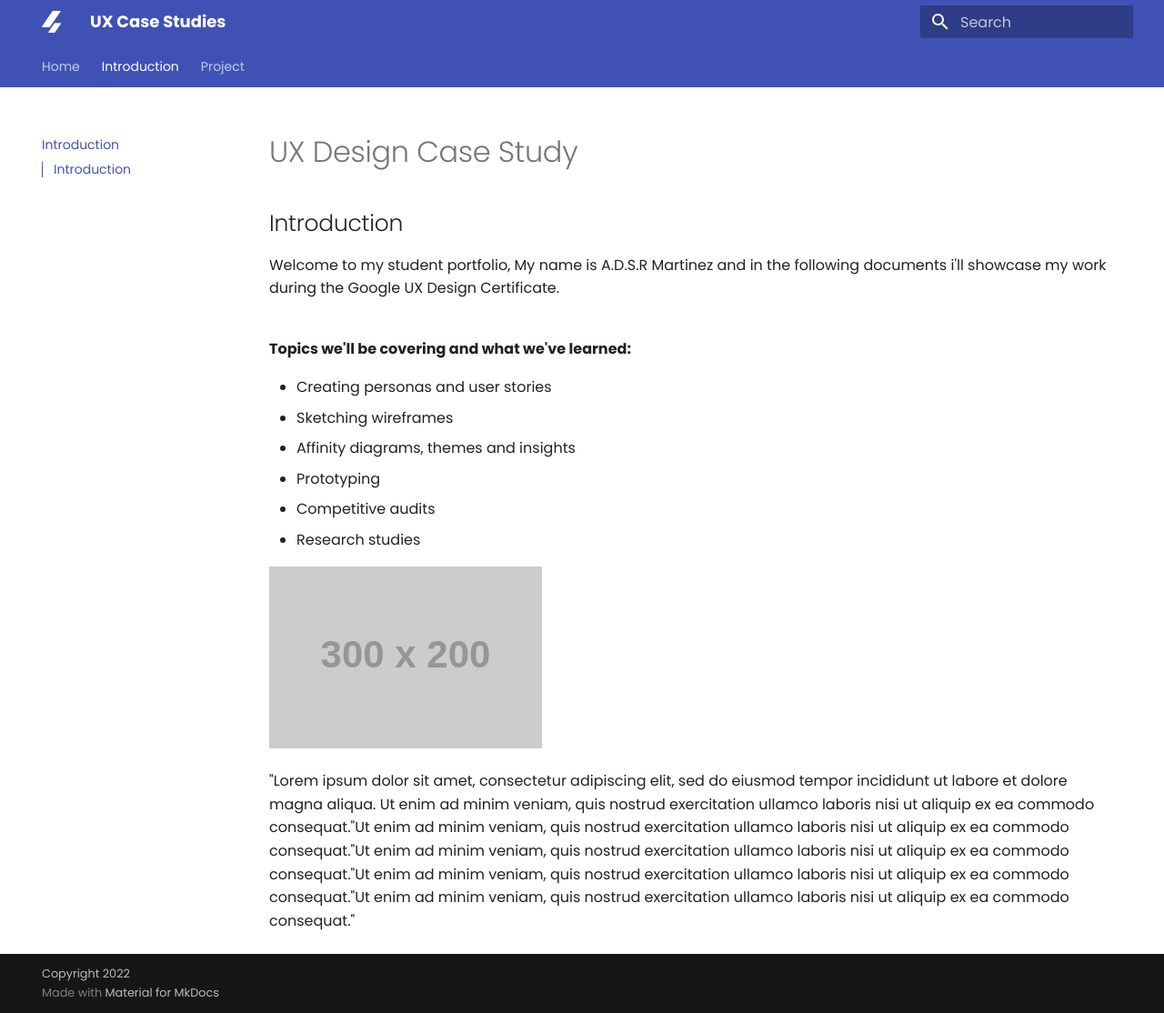
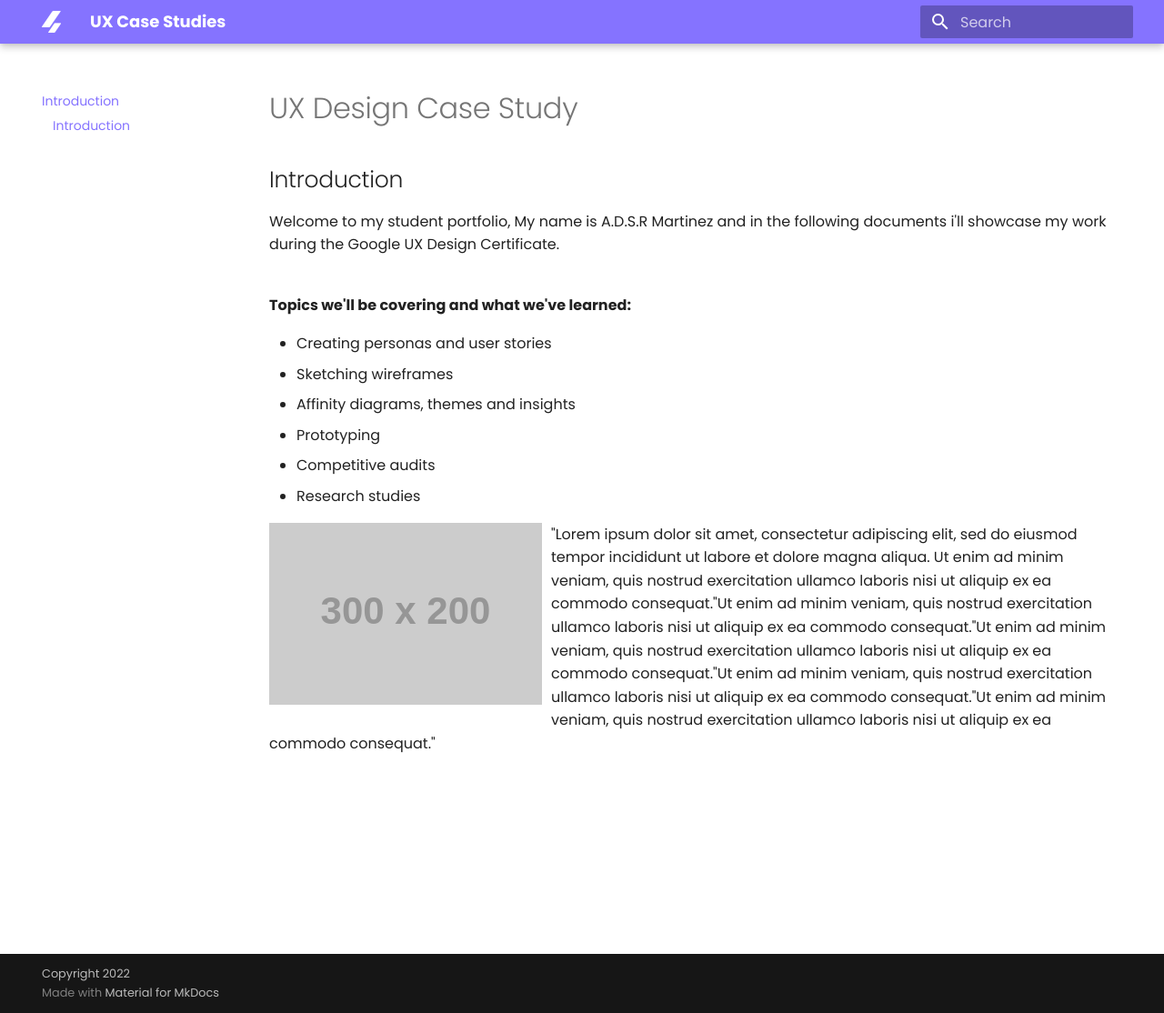
Before and after one commit to divstackio/docs-study, an MkDocs documentation site: the page built from docs/introduction.md, in a window 1280 px wide and 1114 px high. Shown: the whole window at 91% size. Built offline with MkDocs 1.6.1 and Material for MkDocs 9.7.7, drawn with Linux system fonts in a browser that asks for light colours.

Commit message:
Added extra css

```diff
--- a/mkdocs.yml
+++ b/mkdocs.yml
@@ -7,9 +7,9 @@ nav:
   - Home: index.md
   - Introduction: introduction.md
   - Project: project.md
-# extra_css:
-    # - css/custom.css
-    # - css/home.css
+extra_css:
+    - css/custom.css
+    - css/home.css
 theme:
   name: material
   custom_dir: theme
```
